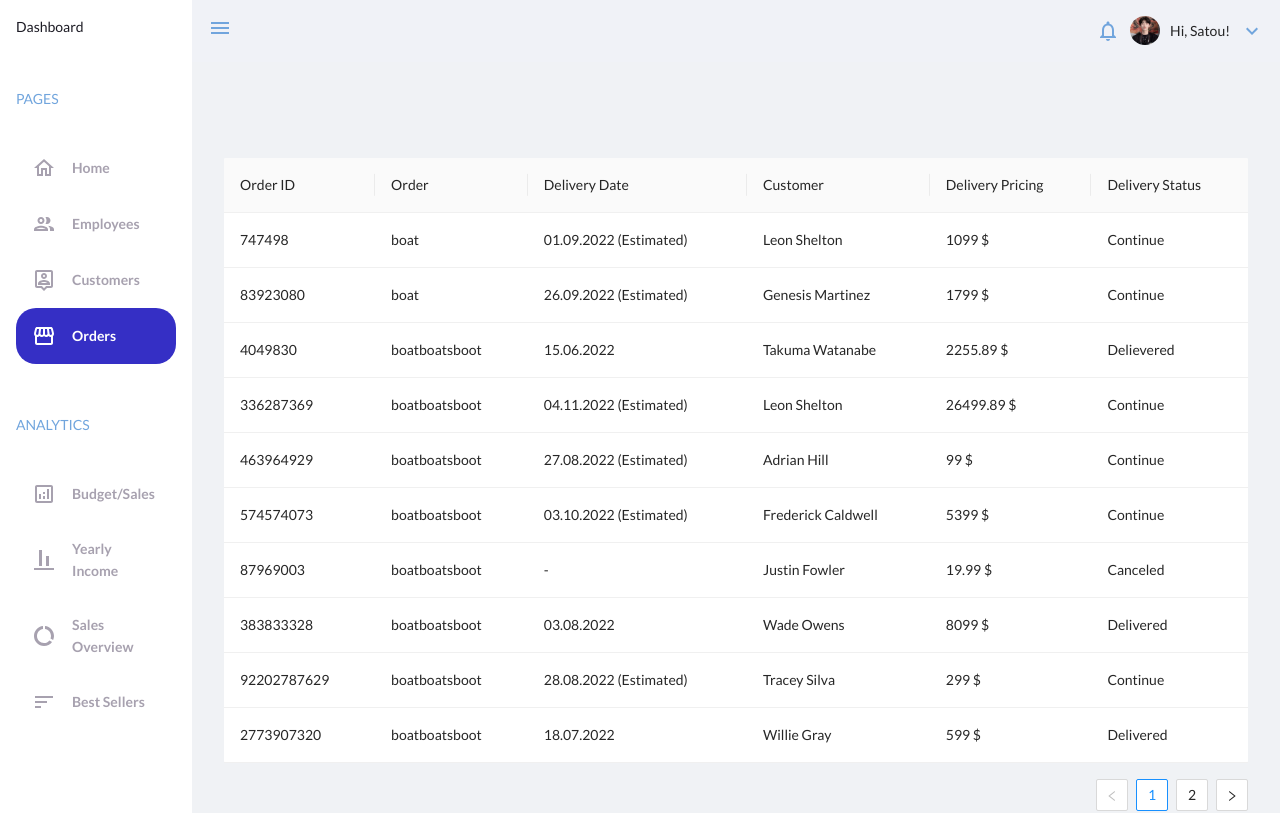
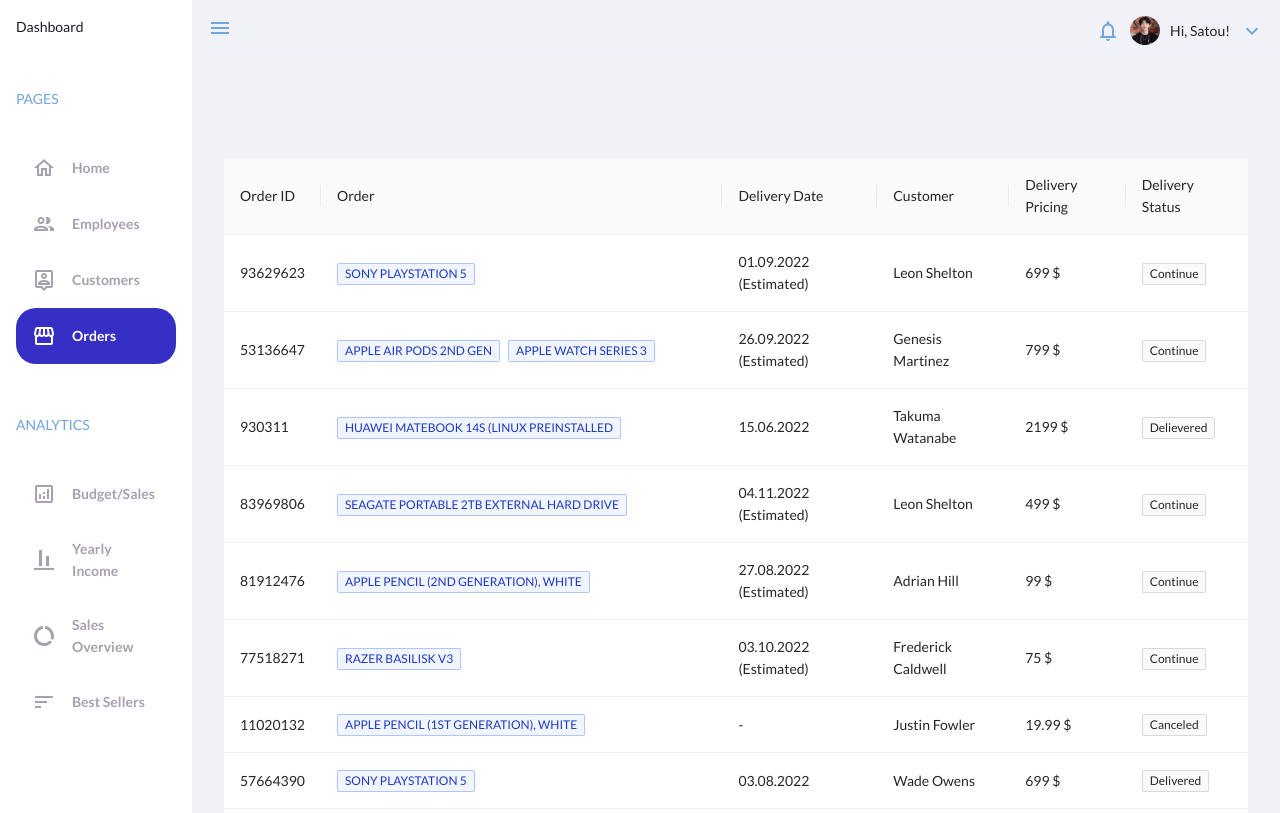
Before and after one commit to artemromaniv/project_admin_dashboard, a React (Vite) app: page /orders in a window 1280 px wide. Shown: the top 813 px of the page. Built offline with nearby package versions, Linux system fonts and the light colour scheme.

Commit message:
ad ui features to orders table and predefine content of BestSellers Page

```diff
--- a/src/components/data/ordersData.ts
+++ b/src/components/data/ordersData.tsx
@@ -1,5 +1,6 @@
 import type {ColumnsType} from 'antd/es/table'
 import dayjs from 'dayjs'
+import {Tag} from 'antd'
 interface DataType {
     key:string
     orderID:number,
@@ -14,44 +15,44 @@
 export const data: DataType[] = [
     {
         key:'1',
-        orderID:747498,
-        order:['boat'],
+        orderID:Math.floor(Math.random()*100000000),
+        order:['Sony Playstation 5'],
         deliveryDate:`${dayjs('2022-09-01').format('DD.MM.YYYY')} (Estimated)`,
         customer:'Leon Shelton',
-        deliveryPricing:`${1099} $`,
+        deliveryPricing:`${699} $`,
         deliveryStatus:'Continue'
     },
     {
         key:'2',
-        orderID:83923080,
-        order:['boat'],
+        orderID:Math.floor(Math.random()*100000000),
+        order:['Apple Air Pods 2nd Gen','Apple Watch Series 3'],
         deliveryDate:`${dayjs('2022-09-26').format('DD.MM.YYYY')} (Estimated)`,
         customer:'Genesis Martinez',
-        deliveryPricing:`${1799} $`,
+        deliveryPricing:`${799} $`,
         deliveryStatus:'Continue'
     },
     {
         key:'3',
-        orderID:4049830,
-        order:['boat', 'boats', 'boot'],
+        orderID:Math.floor(Math.random()*100000000),
+        order:['Huawei Matebook 14s (Linux Preinstalled'],
         deliveryDate:dayjs('2022-06-15').format('DD.MM.YYYY'),
         customer:'Takuma Watanabe',
-        deliveryPricing:`${2255.89} $`,
+        deliveryPricing:`${2199} $`,
         deliveryStatus:'Delievered'
     },
     {
         key:'4',
-        orderID:336287369,
-        order:['boat', 'boats', 'boot'],
+        orderID:Math.floor(Math.random()*100000000),
+        order:['Seagate Portable 2TB External Hard Drive'],
         deliveryDate:`${dayjs('2022-11-04').format('DD.MM.YYYY')} (Estimated)`,
         customer:'Leon Shelton',
-        deliveryPricing:`${26499.89} $`,
+        deliveryPricing:`${499} $`,
         deliveryStatus:'Continue'
     },
     {
         key:'5',
-        orderID:463964929,
-        order:['boat', 'boats', 'boot'],
+        orderID:Math.floor(Math.random()*100000000),
+        order:['Apple Pencil (2nd Generation), White'],
         deliveryDate:`${dayjs('2022-08-27').format('DD.MM.YYYY')} (Estimated)`,
         customer:'Adrian Hill',
         deliveryPricing:`${99} $`,
@@ -59,17 +60,17 @@
     },
     {
         key:'6',
-        orderID:574574073,
-        order:['boat', 'boats', 'boot'],
+        orderID:Math.floor(Math.random()*100000000),
+        order:['Razer Basilisk V3'],
         deliveryDate:`${dayjs('2022-10-03').format('DD.MM.YYYY')} (Estimated)`,
         customer:'Frederick Caldwell',
-        deliveryPricing:`${5399} $`,
+        deliveryPricing:`${75} $`,
         deliveryStatus:'Continue'
     },
     {
         key:'7',
-        orderID:87969003,
-        order:['boat', 'boats', 'boot'],
+        orderID:Math.floor(Math.random()*100000000),
+        order:['Apple Pencil (1st Generation), White'],
         deliveryDate:'-',
         customer:'Justin Fowler',
         deliveryPricing:`${19.99} $`,
@@ -77,101 +78,101 @@
     },
     {
         key:'8',
-        orderID:383833328,
-        order:['boat', 'boats', 'boot'],
+        orderID:Math.floor(Math.random()*100000000),
+        order:['Sony Playstation 5'],
         deliveryDate:dayjs('2022-08-03').format('DD.MM.YYYY'),
         customer:'Wade Owens',
-        deliveryPricing:`${8099} $`,
+        deliveryPricing:`${699} $`,
         deliveryStatus:'Delivered'
     },
     {
         key:'9',
-        orderID:92202787629,
-        order:['boat', 'boats', 'boot'],
+        orderID:Math.floor(Math.random()*100000000),
+        order:['Matein Travel Laptop Backpack'],
         deliveryDate:`${dayjs('2022-08-28').format('DD.MM.YYYY')} (Estimated)`,
         customer:'Tracey Silva',
-        deliveryPricing:`${299} $`,
+        deliveryPricing:`${199} $`,
         deliveryStatus:'Continue'
     },
     {
         key:'10',
-        orderID:2773907320,
-        order:['boat', 'boats', 'boot'],
+        orderID:Math.floor(Math.random()*100000000),
+        order:['Sony Playstation 5','Razer Kraken Gaming Headset, Pink'],
         deliveryDate:dayjs('2022-07-18').format('DD.MM.YYYY'),
         customer:'Willie Gray',
-        deliveryPricing:`${599} $`,
+        deliveryPricing:`${839} $`,
         deliveryStatus:'Delivered'
     },
     {
         key:'11',
-        orderID:380923720372,
-        order:['boat'],
+        orderID:Math.floor(Math.random()*100000000),
+        order:['AMD Radeon RX 6500 XT'],
         deliveryDate:`${dayjs('2022-09-01').format('DD.MM.YYYY')} (Estimated)`,
         customer:'Hamada Chiyo',
-        deliveryPricing:`${1099} $`,
+        deliveryPricing:`${1075} $`,
         deliveryStatus:'Continue'
     },
     {
         key:'12',
-        orderID:3837023720397,
-        order:['boat'],
+        orderID:Math.floor(Math.random()*100000000),
+        order:['Macbook Air Pro 2022'],
         deliveryDate:`${dayjs('2022-09-15').format('DD.MM.YYYY')} (Estimated)`,
         customer:'Nonaka Michi',
-        deliveryPricing:`${7799} $`,
+        deliveryPricing:`${3999} $`,
         deliveryStatus:'Continue'
     },
     {
         key:'13',
-        orderID:4049830,
-        order:['boat', 'boats', 'boot'],
+        orderID:Math.floor(Math.random()*100000000),
+        order:['Apple Air Pods 2nd Gen'],
         deliveryDate:dayjs('2022-06-12').format('DD.MM.YYYY'),
         customer:'Takuma Watanabe',
-        deliveryPricing:`${2255.89} $`,
+        deliveryPricing:`${299} $`,
         deliveryStatus:'Delievered'
     },
     {
         key:'14',
-        orderID:336287369,
-        order:['boat', 'boats', 'boot'],
-        deliveryDate:'-',
+        orderID:Math.floor(Math.random()*100000000),
+        order:['Microsoft Surface Pro 2'],
+        deliveryDate:'',
         customer:'Clara Mcdonalid',
-        deliveryPricing:`${399} $`,
+        deliveryPricing:`${1385} $`,
         deliveryStatus:'Canveled'
     },
     {
         key:'15',
-        orderID:463964929,
-        order:['boat', 'boats', 'boot'],
+        orderID:Math.floor(Math.random()*100000000),
+        order:['Logitech G PRO X'],
         deliveryDate:dayjs('2022-06-23').format('DD.MM.YYYY'),
         customer:'Nomura Shizuko',
-        deliveryPricing:`${399} $`,
+        deliveryPricing:`${55} $`,
         deliveryStatus:'Delivered'
     },
     {
         key:'16',
-        orderID:6089764,
-        order:['boat', 'boats', 'boot'],
+        orderID:Math.floor(Math.random()*100000000),
+        order:['Sony Playstation 5'],
         deliveryDate:dayjs('2022-06-11').format('DD.MM.YYYY'),
         customer:'Kaneko Yuu',
-        deliveryPricing:`${999} $`,
+        deliveryPricing:`${699} $`,
         deliveryStatus:'Delivered'
     },
     {
         key:'17',
-        orderID:33586524,
-        order:['boat', 'boats', 'boot'],
+        orderID:Math.floor(Math.random()*100000000),
+        order:['Huawei Matebook 14s (Linux Preinstalled)'],
         deliveryDate:dayjs('2022-04-10').format('DD.MM.YYYY'),
         customer:'Kylie Welch',
-        deliveryPricing:`${1199} $`,
+        deliveryPricing:`${2199} $`,
         deliveryStatus:'Delivered'
     },
     {
         key:'18',
-        orderID:146775467,
-        order:['boat', 'boats', 'boot'],
+        orderID:Math.floor(Math.random()*100000000),
+        order:['SAMSUNG Galaxy Tab A8 '],
         deliveryDate:dayjs('2022-02-09').format('DD.MM.YYYY'),
         customer:'Yokoyama Shou',
-        deliveryPricing:`${7899} $`,
+        deliveryPricing:`${215} $`,
         deliveryStatus:'Delivered'
     },
 
@@ -186,7 +187,18 @@
     {
         title:'Order',
         dataIndex:'order',
-        key:'order'
+        key:'order',
+        render: (_, { order }) => (
+            <>
+              {order.map(orderData => {
+                return (
+                  <Tag color={'geekblue'} key={orderData}>
+                    {orderData.toUpperCase()}
+                  </Tag>
+                );
+              })}
+            </>
+          ),
     },
     {
         title:'Delivery Date',
@@ -206,6 +218,13 @@
     {
         title:'Delivery Status',
         dataIndex:'deliveryStatus',
-        key:'deliveryStatus'
+        key:'deliveryStatus',
+        render: (_, { deliveryStatus }) => (
+            <>
+                <Tag color={''} key={deliveryStatus}>
+                    {deliveryStatus}
+                </Tag>
+            </>
+          ),
     },
 ]
```
Also changed, not shown: src/components/BestSellers.tsx (+15 -0 lines).
